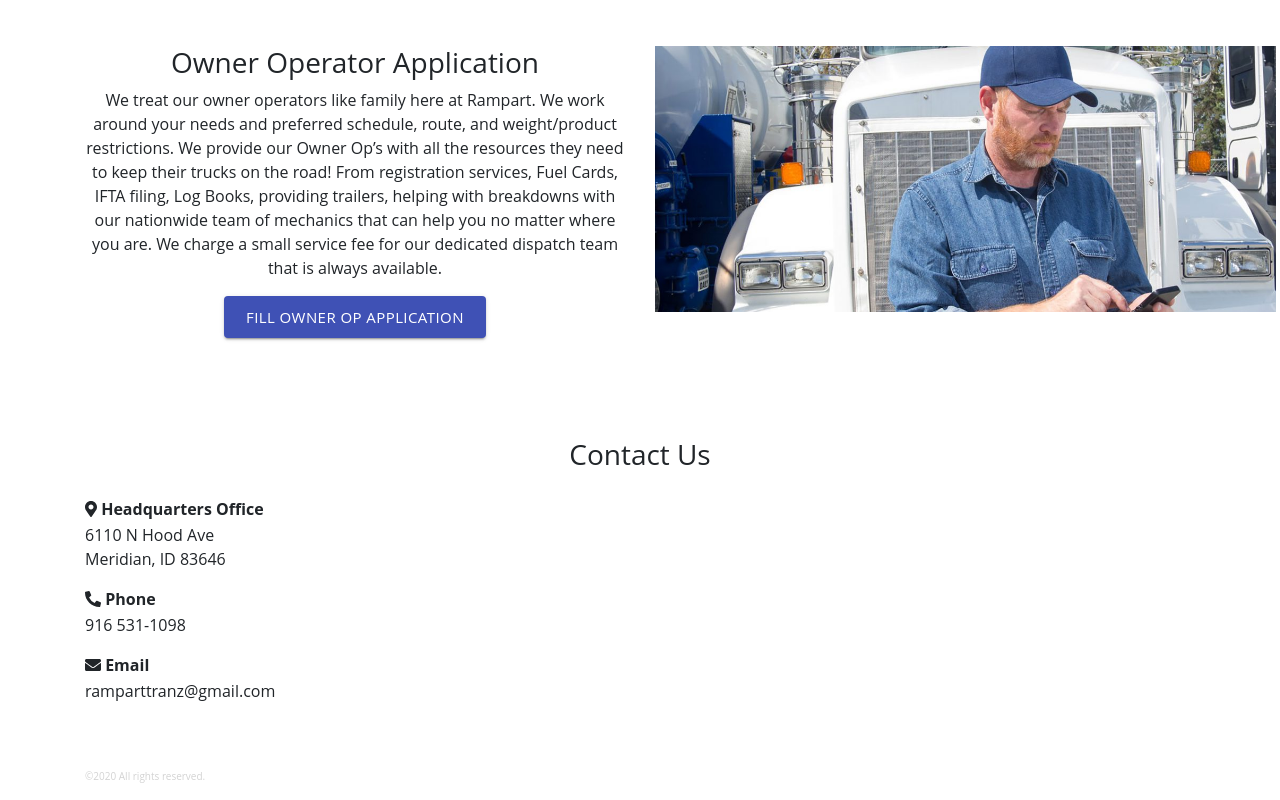
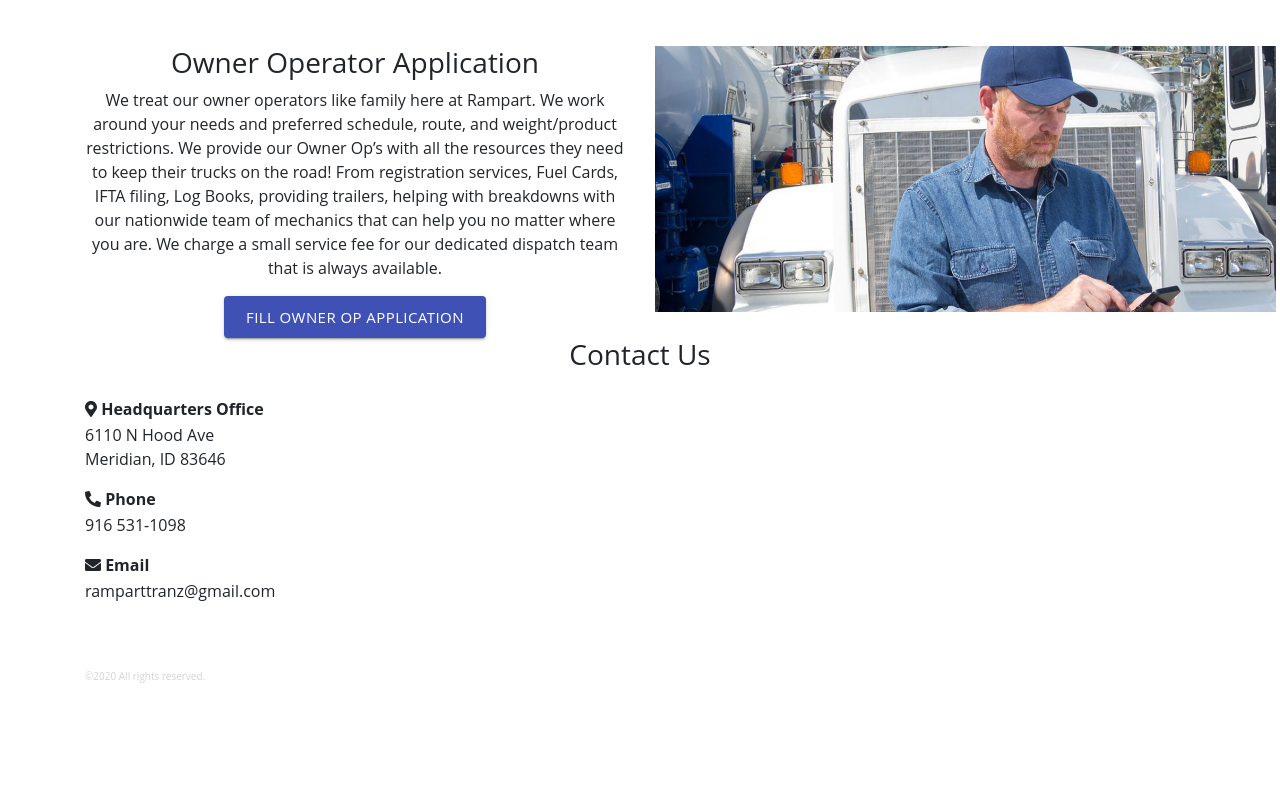
Before and after one commit to Kamadzy/rampart, a React (Create React App) app: page / in a window 1280 px wide. Shown: the part 1965-2765 px from the top of the page. After the commit the page ends 2665 px from the top, so only its background shows below. Built offline with nearby package versions, Linux system fonts and the light colour scheme.

Commit message:
fix "contact" link

```diff
--- a/src/components/landing-page/landing-page.js
+++ b/src/components/landing-page/landing-page.js
@@ -44,24 +44,16 @@ export default class LandingPage extends Component {
                     </Link>
                   </li>
                   <li className='nav-item'>
-                    <a href='#about-section' className='nav-link'>
-                      About Us
-                    </a>
+                    <a href='#about-section' className='nav-link'>About Us</a>
                   </li>
                   <li className='nav-item'>
-                    <a href='#main-section' className='nav-link'>
-                      Driver App
-                    </a>
+                    <a href='#main-section' className='nav-link'>Driver App</a>
                   </li>
                   <li className='nav-item'>
-                    <a href='#main-section' className='nav-link'>
-                      Owner Operator
-                    </a>
+                    <a href='#main-section' className='nav-link'>Owner Operator</a>
                   </li>
                   <li className='nav-item'>
-                    <a href='#contact-section' className='nav-link'>
-                      Contact
-                    </a>
+                    <a href='#contact-section' className='nav-link'>Contact</a>
                   </li>
                 </ul>
               </div>
@@ -230,7 +222,7 @@ export default class LandingPage extends Component {
             </div>
           </div>
         </section>
-        <section id='contact'>
+        <section id='contact-section'>
           <div className='container'>
             <div className='row'>
               <div className='contact-content col-xl-12 col-sm-12'>
```
